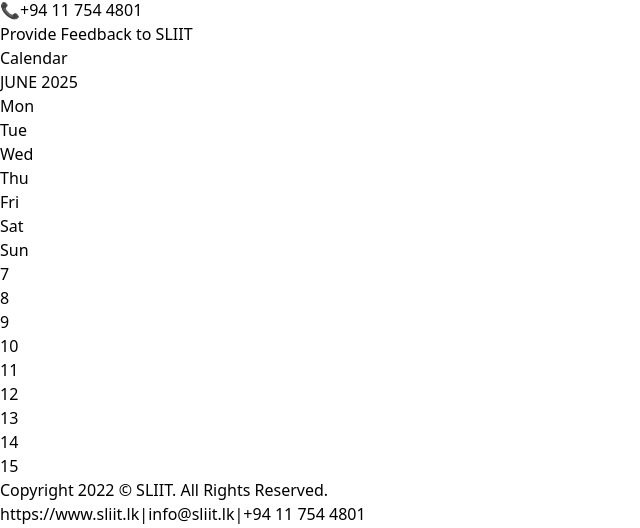
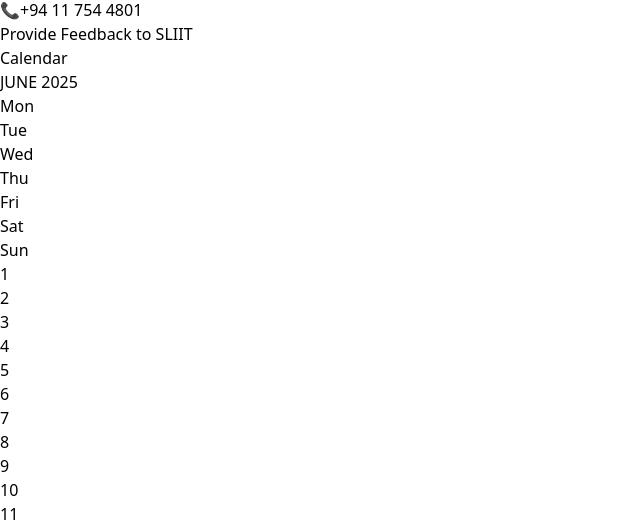
Before and after one commit to supunpramod/LMS-System, a React (Vite) app in the folder client/: page /courses in a window 1280 px wide. Shown: the part 266-794 px from the top of the page, without its empty margins (0-640 px from the left). Built offline with nearby package versions, Linux system fonts and the light colour scheme; no server answers.

Commit message:
feat: implement dynamic calendar generation in FooterSection component

```diff
--- a/client/src/components/FooterSection.jsx
+++ b/client/src/components/FooterSection.jsx
@@ -2,10 +2,40 @@
 import { Link } from "react-router-dom";
 
 const FooterSection = () => {
-  // Scroll to top function
   const scrollToTop = () => {
     window.scrollTo({ top: 0, behavior: "smooth" });
   };
+
+  // === Dynamic Calendar ===
+  const generateCalendar = (year, month) => {
+    const daysInMonth = new Date(year, month + 1, 0).getDate(); // Number of days in the month
+    const startDay = new Date(year, month, 1).getDay(); // Day of week (0 = Sunday)
+
+    const calendar = [];
+    let dayCount = 1;
+
+    // Fill up to 6 rows (weeks)
+    for (let week = 0; week < 6; week++) {
+      const row = [];
+      for (let day = 0; day < 7; day++) {
+        const isFirstWeek = week === 0;
+        const isBeforeStart = day < ((startDay + 6) % 7); // Adjust because our week starts on Monday
+
+        if (isFirstWeek && isBeforeStart) {
+          row.push(null); // Empty cell
+        } else if (dayCount > daysInMonth) {
+          row.push(null); // After month's end
+        } else {
+          row.push(dayCount++);
+        }
+      }
+      calendar.push(row);
+    }
+
+    return calendar;
+  };
+
+  const calendarData = generateCalendar(2025, 5); // June = month index 5
 
   return (
     <div className="bg-[#353b42] text-white pt-12 pb-4 flex flex-col justify-between relative">
@@ -43,24 +73,22 @@
               <div>Sat</div>
               <div>Sun</div>
             </div>
-            <div className="grid grid-cols-7 gap-1 text-center text-gray-300 text-sm">
-              <div></div>
-              <div></div>
-              <div></div>
-              <div></div>
-              <div></div>
-              <div className="bg-green-200 text-gray-900 rounded">7</div>
-              <div>8</div>
-            </div>
-            <div className="grid grid-cols-7 gap-1 text-center text-gray-300 text-sm">
-              <div>9</div>
-              <div className="bg-green-200 text-gray-900 rounded">10</div>
-              <div>11</div>
-              <div>12</div>
-              <div>13</div>
-              <div>14</div>
-              <div>15</div>
-            </div>
+
+            {/* Render calendar rows */}
+            {calendarData.map((week, i) => (
+              <div key={i} className="grid grid-cols-7 gap-1 text-center text-gray-300 text-sm">
+                {week.map((day, j) => (
+                  <div
+                    key={j}
+                    className={`${
+                      day ? "py-1 rounded" : ""
+                    } ${day === 7 || day === 10 ? "bg-green-200 text-gray-900" : ""}`}
+                  >
+                    {day || ""}
+                  </div>
+                ))}
+              </div>
+            ))}
           </div>
         </div>
       </div>
@@ -82,7 +110,6 @@
           <span>+94 11 754 4801</span>
         </div>
         <div className="flex space-x-2 mt-2 md:mt-0">
-          {/* Replace with actual icons or use react-icons */}
           <span className="bg-gray-700 p-2 rounded">
             <i className="fab fa-facebook-f"></i>
           </span>
```
